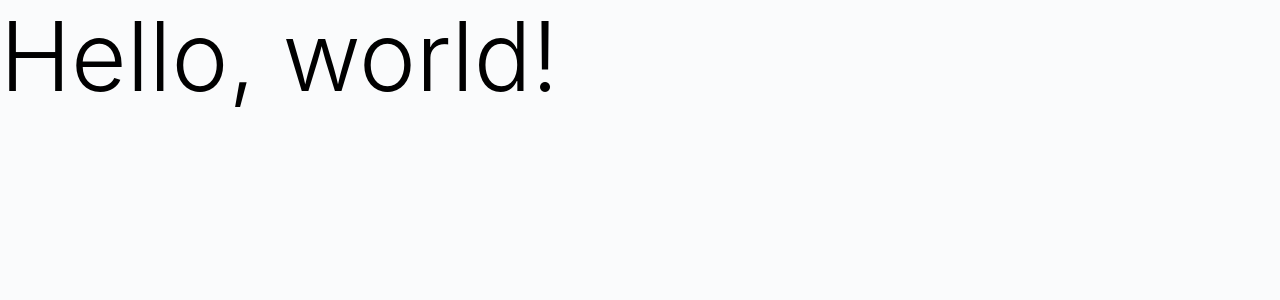
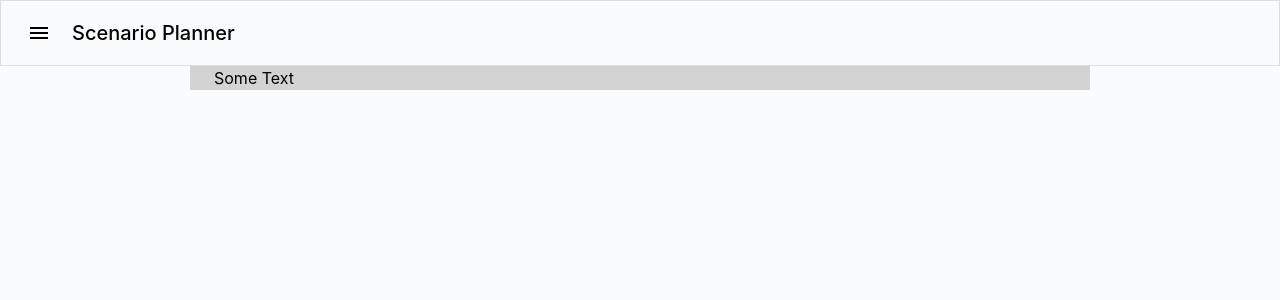
Before and after one commit to jperaino/scenario-planner, a React (Create React App) app: page / in a window 1280 px wide. Shown: the top 300 px of the page. Built offline with nearby package versions, Linux system fonts and the light colour scheme; the HTML template or start-up script is replaced by a standard one.

Commit message:
add main content container and app bar

```diff
--- a/src/App.tsx
+++ b/src/App.tsx
@@ -4,8 +4,10 @@ import "./App.css";
 // Import the functions you need from the SDKs you need
 import { initializeApp } from "firebase/app";
 import { getAnalytics } from "firebase/analytics";
-import { ThemeProvider, Typography } from "@mui/material";
+import { Container, ThemeProvider, Typography } from "@mui/material";
 import theme from "./theme";
+import MainContentContainer from "./layout/MainContentContainer";
+import MainAppBar from "./layout/MainAppBar";
 // TODO: Add SDKs for Firebase products that you want to use
 // https://firebase.google.com/docs/web/setup#available-libraries
 
@@ -29,10 +31,10 @@ function App() {
   return (
     <ThemeProvider theme={theme}>
       <div className="App">
-        <header className="App-header"></header>
-        <div>
-          <Typography variant="h1">Hello, world!</Typography>
-        </div>
+        <MainAppBar />
+        <MainContentContainer>
+          <Typography>Some Text</Typography>
+        </MainContentContainer>
       </div>
     </ThemeProvider>
   );
--- /dev/null
+++ b/src/layout/MainAppBar.tsx
@@ -0,0 +1,44 @@
+import {
+  AppBar,
+  Box,
+  Button,
+  IconButton,
+  Toolbar,
+  Typography,
+} from "@mui/material";
+import MenuIcon from "@mui/icons-material/Menu";
+import React from "react";
+
+export interface MainAppBarProps {}
+
+const MainAppBar = ({}: MainAppBarProps) => {
+  return (
+    <Box sx={{ flexGrow: 1 }}>
+      <AppBar
+        position="static"
+        color="transparent"
+        elevation={0}
+        variant="outlined"
+      >
+        <Toolbar>
+          <IconButton
+            size="small"
+            edge="start"
+            color="inherit"
+            aria-label="menu"
+            sx={{ mr: 2 }}
+          >
+            <MenuIcon />
+          </IconButton>
+          <Typography variant="h6" component="div" sx={{ flexGrow: 1 }}>
+            Scenario Planner
+          </Typography>
+          {/* <Button color="inherit">Login</Button> */}
+        </Toolbar>
+      </AppBar>
+      <Box></Box>
+    </Box>
+  );
+};
+
+export default MainAppBar;
--- /dev/null
+++ b/src/layout/MainContentContainer.tsx
@@ -0,0 +1,14 @@
+import { Box, Container, Typography } from "@mui/material";
+import React from "react";
+
+export interface MainContentContainerProps {
+  children: JSX.Element | JSX.Element[];
+}
+
+const MainContentContainer = ({ children }: MainContentContainerProps) => (
+  <Container maxWidth="md" sx={{ backgroundColor: "lightgray" }}>
+    {children}
+  </Container>
+);
+
+export default MainContentContainer;
```
